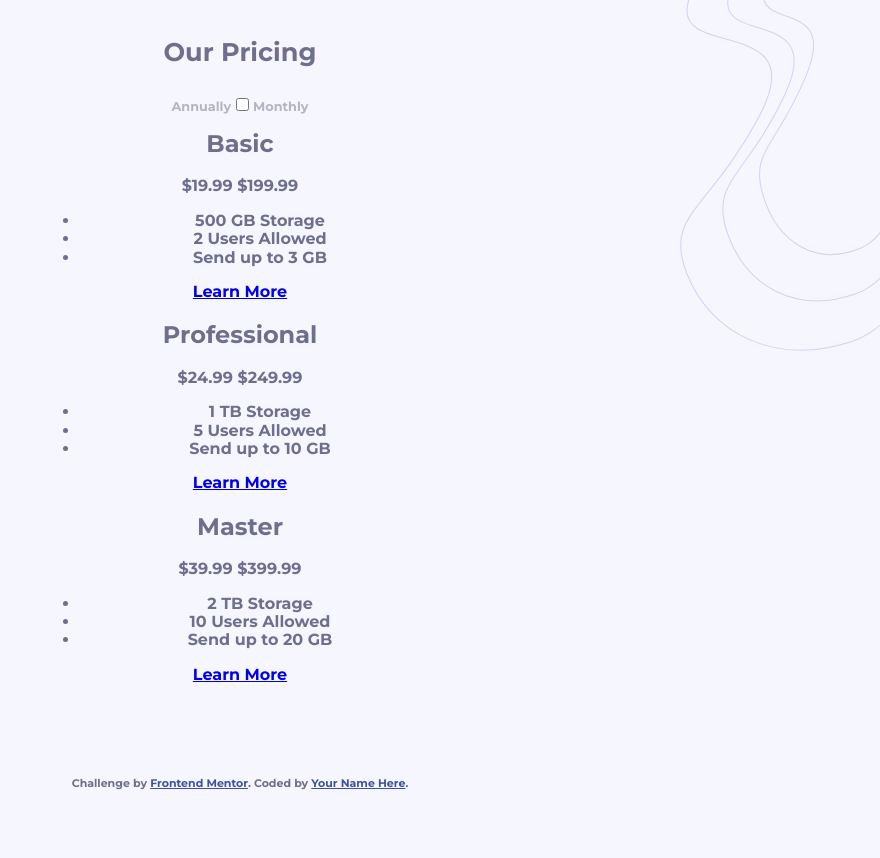
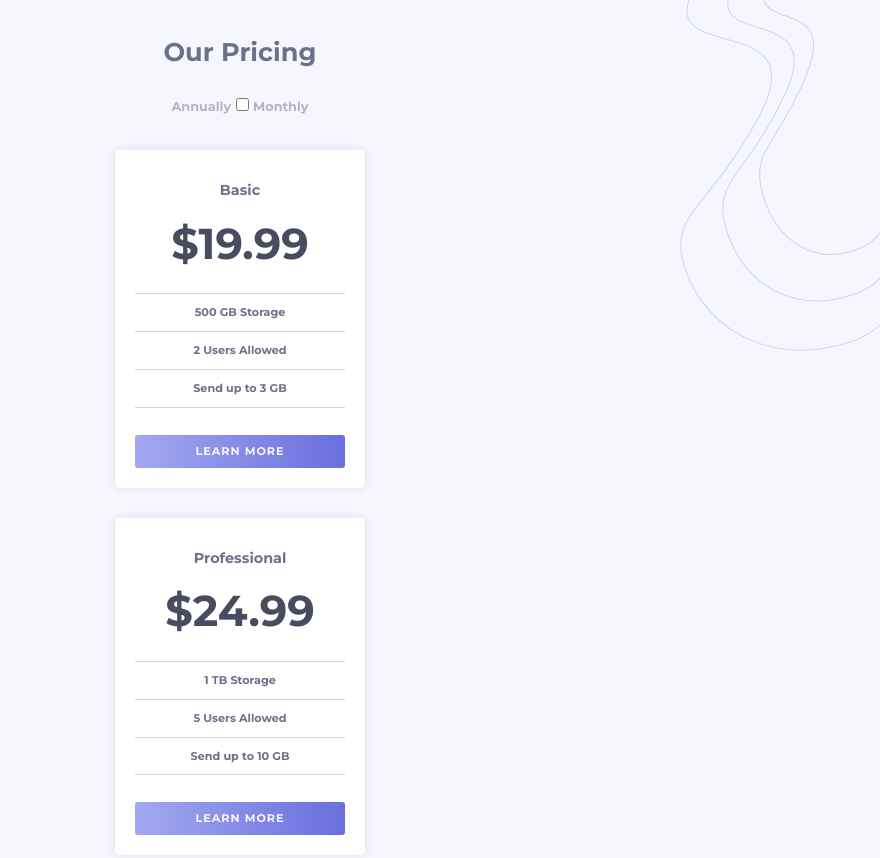
Before and after one commit to Hrodberht/pricing-component-with-toggle, a plain HTML site: page index.html in a window 1280 px wide. Shown: the top 858 px of the page, without its empty margins (400-1280 px from the left). Before the commit the page ends 800 px from the top, so only its background shows below. Drawn offline with Linux system fonts and the light colour scheme.

Commit message:
add default card styles

```diff
--- a/index.html
+++ b/index.html
@@ -31,54 +31,54 @@
 
     <main>
       <div class="subscription-plan">
-        <h2>
+        <h2 class="subscription-plan__option">
           Basic
         </h2>
 
-        <strong>&dollar;19.99</strong>
-        <strong>&dollar;199.99</strong>
+        <strong class="subscription-plan__price subscription-plan__price--monthly">&dollar;19.99</strong>
+        <strong class="subscription-plan__price subscription-plan__price--annually">&dollar;199.99</strong>
 
-        <ul>
-          <li>500 GB Storage</li>
-          <li>2 Users Allowed</li>
-          <li>Send up to 3 GB</li>
+        <ul class="subscription-plan__features">
+          <li class="subscription-plan__features__item">500 GB Storage</li>
+          <li class="subscription-plan__features__item">2 Users Allowed</li>
+          <li class="subscription-plan__features__item">Send up to 3 GB</li>
         </ul>
 
-        <a href="#">Learn More</a>
+        <a class="subscription-plan__learn-more" href="#">Learn More</a>
      </div>
 
      <div class="subscription-plan">
-        <h2>
+        <h2 class="subscription-plan__option">
           Professional
         </h2>
 
-        <strong>&dollar;24.99</strong>
-        <strong>&dollar;249.99</strong>
+        <strong class="subscription-plan__price subscription-plan__price--monthly">&dollar;24.99</strong>
+        <strong class="subscription-plan__price subscription-plan__price--annually">&dollar;249.99</strong>
 
-        <ul>
-          <li>1 TB Storage</li>
-          <li>5 Users Allowed</li>
-          <li>Send up to 10 GB</li>
+        <ul class="subscription-plan__features">
+          <li class="subscription-plan__features__item">1 TB Storage</li>
+          <li class="subscription-plan__features__item">5 Users Allowed</li>
+          <li class="subscription-plan__features__item">Send up to 10 GB</li>
         </ul>
 
-        <a href="#">Learn More</a>
+        <a class="subscription-plan__learn-more" href="#">Learn More</a>
      </div>
 
       <div class="subscription-plan">
-        <h2>
+        <h2 class="subscription-plan__option">
           Master
         </h2>
 
-        <strong>&dollar;39.99</strong>
-        <strong>&dollar;399.99</strong>
+        <strong class="subscription-plan__price subscription-plan__price--monthly">&dollar;39.99</strong>
+        <strong class="subscription-plan__price subscription-plan__price--annually">&dollar;399.99</strong>
 
-        <ul>
-          <li>2 TB Storage</li>
-          <li>10 Users Allowed</li>
-          <li>Send up to 20 GB</li>
+        <ul class="subscription-plan__features">
+          <li class="subscription-plan__features__item">2 TB Storage</li>
+          <li class="subscription-plan__features__item">10 Users Allowed</li>
+          <li class="subscription-plan__features__item">Send up to 20 GB</li>
         </ul>
 
-        <a href="#">Learn More</a>
+        <a class="subscription-plan__learn-more" href="#">Learn More</a>
       </div>
     </main>
 
--- a/styles/styles.css
+++ b/styles/styles.css
@@ -35,6 +35,65 @@ body {
     color: hsl(234, 14%, 74%);
 }
 
+.subscription-plan {
+    max-width: 250px;
+    margin: 0 auto;
+    padding: 20px;
+    background-color: hsl(0, 0%, 100%);
+    border-radius: 5px;
+    box-shadow: 0 0 10px rgba(0, 0, 0, 0.1);
+}
+
+.subscription-plan:not(:last-child) {
+    margin-bottom: 30px;
+}
+
+.subscription-plan__option {
+    font-size: 0.9em;
+    margin-bottom: 20px;
+}
+
+.subscription-plan__price {
+    display: block;
+    margin-bottom: 25px;
+    font-size: 2.7em;
+    color: hsl(232, 13%, 33%);
+}
+
+.subscription-plan__price--annually {
+    display: none;
+}
+
+.subscription-plan__features {
+    padding-left: 0;
+    margin-bottom: 27px;
+    list-style: none;
+}
+
+.subscription-plan__features__item {
+    padding: 12px;
+    font-size: 0.7em;
+    border-top: 1px solid hsl(240, 9%, 85%);
+}
+
+.subscription-plan__features__item:last-child {
+    border-bottom: 1px solid hsl(240, 9%, 85%);
+}
+
+.subscription-plan__learn-more {
+    display: block;
+    width: 100%;
+    padding: 10px;
+    background-image: linear-gradient(to right, hsl(236, 72%, 79%), hsl(237, 63%, 64%));
+    color: hsl(240, 78%, 98%);
+    border-radius: 3px;
+    text-decoration: none;
+    text-transform: uppercase;
+    font-size: 0.7em;
+    letter-spacing: 1px;
+}
+
+
 .container {
     display: grid;
 
@@ -43,13 +102,11 @@ body {
         "main"
         "footer";
 
-    grid-template-rows: 80px 1fr auto;
+    grid-template-rows: 120px 1fr auto;
     grid-gap: 10px;
 
     height: calc(100vh - 30px);
 }
-
-
 
 .attribution {
     font-size: 11px; text-align: center;
```
